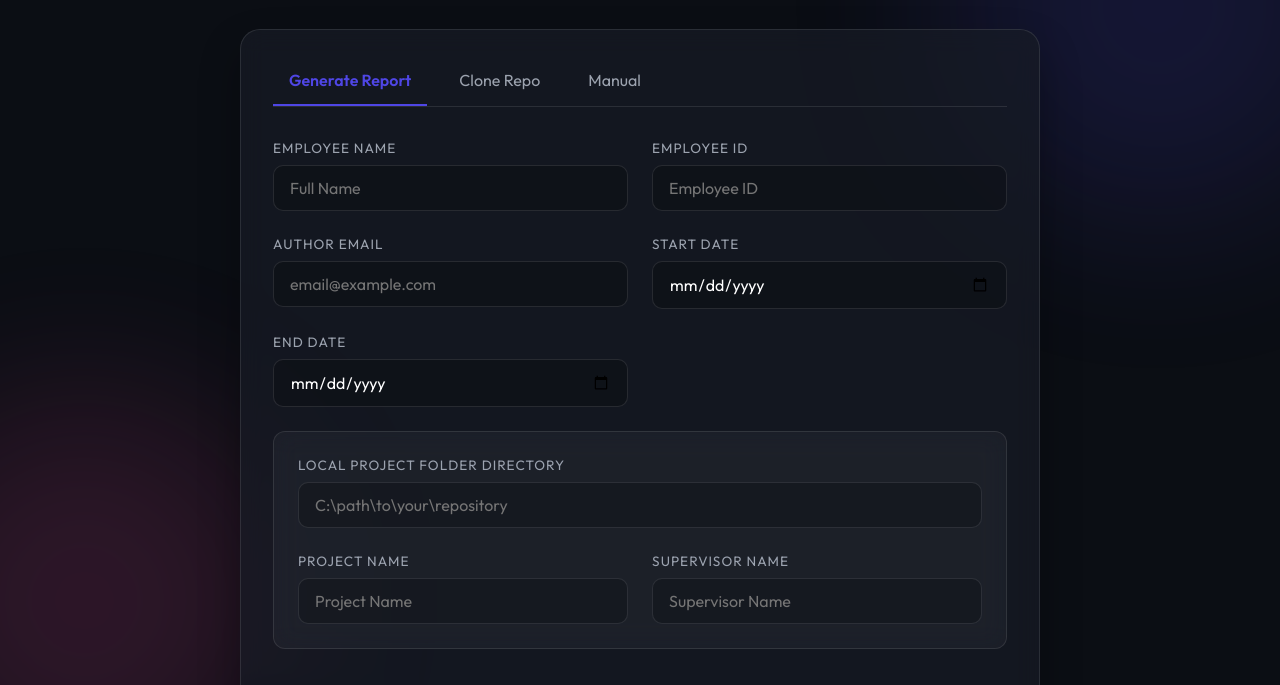
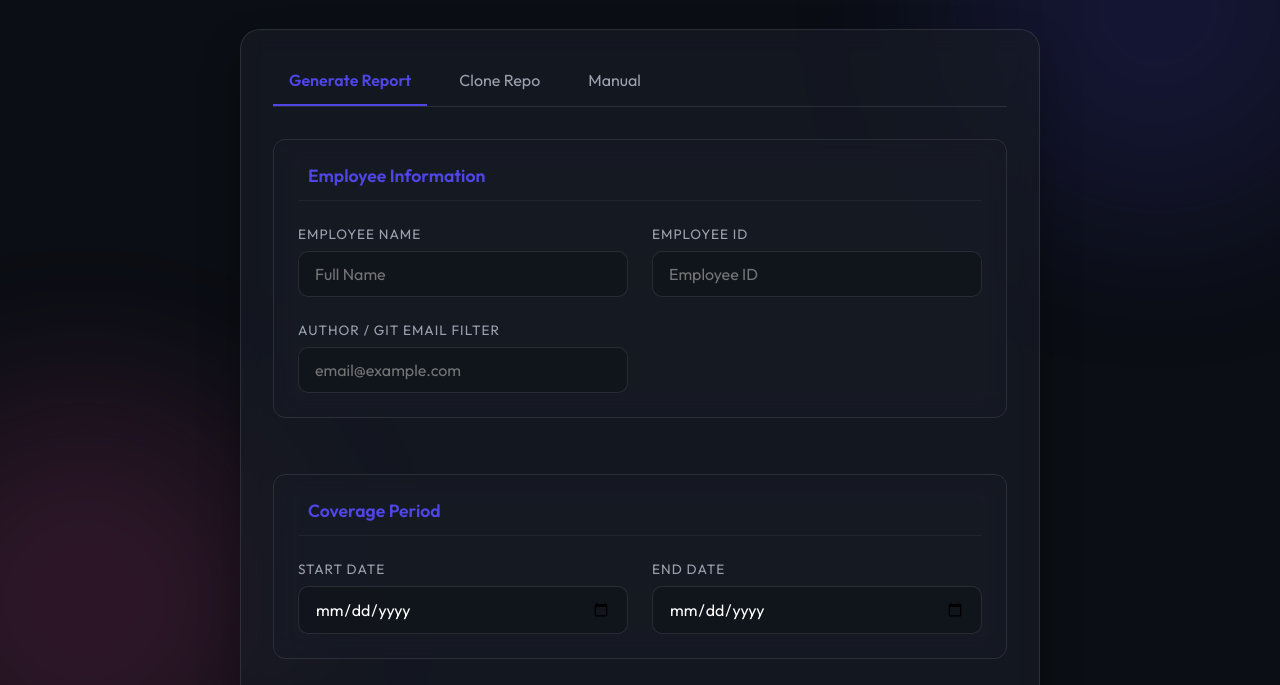
Before and after one commit to Mikcas1106/pr-generator, a website: page public/index.html in a window 1280 px wide. Shown: the part 115-800 px from the top of the page. Drawn offline with Linux system fonts and the light colour scheme.

Commit message:
Organize UI sections and fix personal information placement

```diff
--- a/public/index.html
+++ b/public/index.html
@@ -102,6 +102,10 @@
                 <!-- Generate Tab -->
                 <div id="tab-generate" class="tab-content active">
                     <form id="report-form" class="form-grid">
+                        <!-- Section 1: User Profile -->
+                        <div class="input-section glass full-width">
+                            <h3><i class="fas fa-user-circle"></i> Employee Information</h3>
+                            <div class="section-grid">
                                 <div class="input-group">
                                     <label>Employee Name</label>
                                     <input type="text" id="employeeName" placeholder="Full Name">
@@ -111,9 +115,16 @@
                                     <input type="text" id="employeeId" placeholder="Employee ID">
                                 </div>
                                 <div class="input-group">
-                            <label>Author Email</label>
+                                    <label>Author / Git Email Filter</label>
                                     <input type="text" id="author" placeholder="email@example.com">
                                 </div>
+                            </div>
+                        </div>
+
+                        <!-- Section 2: Report Range -->
+                        <div class="input-section glass full-width">
+                            <h3><i class="fas fa-calendar-alt"></i> Coverage Period</h3>
+                            <div class="section-grid">
                                 <div class="input-group">
                                     <label>Start Date</label>
                                     <input type="date" id="since">
@@ -122,9 +133,15 @@
                                     <label>End Date</label>
                                     <input type="date" id="until">
                                 </div>
+                            </div>
+                        </div>
                         <!-- Multi-Project Container -->
                         <div id="projects-container" class="full-width">
                             <div class="project-entry glass">
+                                <h3 class="full-width"
+                                    style="margin-top:0; color:var(--primary); font-size:1rem; border-bottom: 1px solid rgba(255,255,255,0.05); padding-bottom: 0.5rem; margin-bottom: 1rem;">
+                                    <i class="fas fa-folder-open"></i> Project Details
+                                </h3>
                                 <div class="input-group full-width">
                                     <label>Local Project Folder Directory</label>
                                     <input type="text" class="repoPath" placeholder="C:\path\to\your\repository">
--- a/public/script.js
+++ b/public/script.js
@@ -62,6 +62,9 @@ function addProjectEntry(data = { repoPath: '', projectName: '', supervisorName:
     newEntry.className = 'project-entry glass';
     newEntry.innerHTML = `
         <button type="button" class="remove-project">×</button>
+        <h3 class="full-width" style="margin-top:0; color:var(--primary); font-size:1rem; border-bottom: 1px solid rgba(255,255,255,0.05); padding-bottom: 0.5rem; margin-bottom: 1rem;">
+            <i class="fas fa-folder-open"></i> Project Details
+        </h3>
         <div class="input-group full-width">
             <label>Local Project Folder Directory</label>
             <input type="text" class="repoPath" placeholder="C:\\path\\to\\your\\repository" value="${data.repoPath}">
--- a/public/style.css
+++ b/public/style.css
@@ -62,8 +62,13 @@ body {
 }
 
 @keyframes move-blob {
-    0% { transform: scale(1) translate(0, 0); }
-    100% { transform: scale(1.2) translate(-50px, 50px); }
+    0% {
+        transform: scale(1) translate(0, 0);
+    }
+
+    100% {
+        transform: scale(1.2) translate(-50px, 50px);
+    }
 }
 
 /* Glassmorphism Card */
@@ -99,7 +104,7 @@ header {
 .logo span span {
     color: var(--text-muted);
     font-size: 0.8rem;
-    background: rgba(255,255,255,0.05);
+    background: rgba(255, 255, 255, 0.05);
     padding: 2px 6px;
     border-radius: 4px;
     margin-left: 4px;
@@ -111,6 +116,7 @@ h1 {
     letter-spacing: -1px;
     background: linear-gradient(to right, #fff, #999);
     -webkit-background-clip: text;
+    background-clip: text;
     -webkit-text-fill-color: transparent;
 }
 
@@ -118,7 +124,7 @@ h1 {
     background: var(--card-bg);
     border-radius: 20px;
     padding: 2rem;
-    box-shadow: 0 20px 40px rgba(0,0,0,0.3);
+    box-shadow: 0 20px 40px rgba(0, 0, 0, 0.3);
 }
 
 .tabs {
@@ -189,7 +195,7 @@ label {
 }
 
 input {
-    background: rgba(0,0,0,0.2);
+    background: rgba(0, 0, 0, 0.2);
     border: 1px solid var(--border);
     padding: 0.75rem 1rem;
     border-radius: 10px;
@@ -216,7 +222,7 @@ input:focus {
     cursor: pointer;
     transition: transform 0.2s, box-shadow 0.2s;
     margin-top: 1rem;
-    box-shadow: 0 4px 15px rgba(0,0,0,0.2);
+    box-shadow: 0 4px 15px rgba(0, 0, 0, 0.2);
 }
 
 .btn-primary:active {
@@ -225,6 +231,31 @@ input:focus {
 
 .btn-primary:hover {
     box-shadow: 0 6px 20px var(--primary-glow);
+}
+
+.input-section {
+    padding: 1.5rem;
+    border-radius: 12px;
+    margin-bottom: 2rem;
+    border: 1px solid rgba(255, 255, 255, 0.1);
+}
+
+.input-section h3 {
+    margin-top: 0;
+    margin-bottom: 1.5rem;
+    font-size: 1.1rem;
+    color: var(--primary);
+    display: flex;
+    align-items: center;
+    gap: 10px;
+    border-bottom: 1px solid rgba(255, 255, 255, 0.05);
+    padding-bottom: 0.8rem;
+}
+
+.section-grid {
+    display: grid;
+    grid-template-columns: repeat(auto-fit, minmax(250px, 1fr));
+    gap: 1.5rem;
 }
 
 .project-entry {
@@ -284,7 +315,7 @@ input:focus {
 .status-log {
     margin-top: 2rem;
     padding: 1rem;
-    background: rgba(0,0,0,0.4);
+    background: rgba(0, 0, 0, 0.4);
     border-radius: 10px;
     font-family: monospace;
     font-size: 0.85rem;
@@ -314,10 +345,12 @@ footer {
     .form-grid {
         grid-template-columns: 1fr;
     }
+
     .full-width {
         grid-column: span 1;
     }
+
     .btn-primary {
-         grid-column: span 1;
+        grid-column: span 1;
     }
 }
```
Lines whose indentation alone changed are shown as unchanged.
